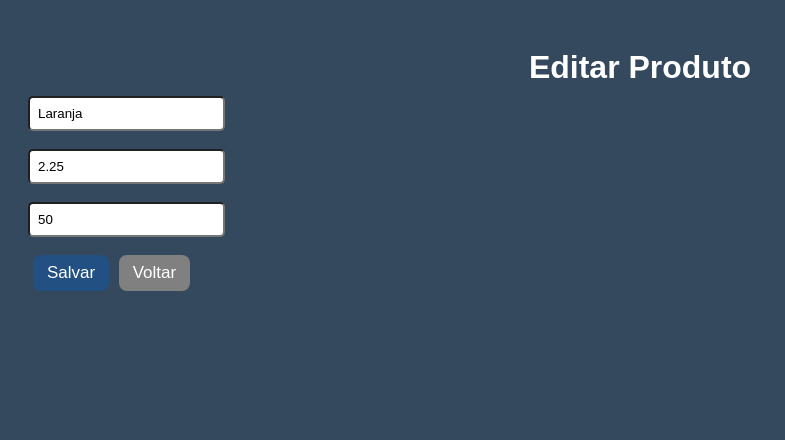
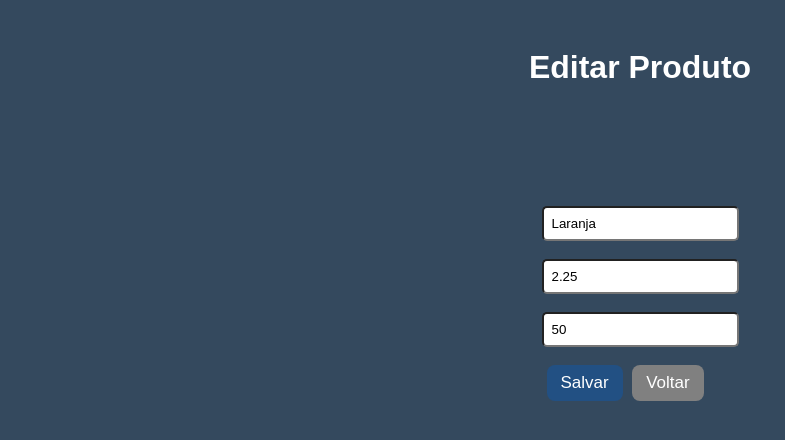
Before and after one commit to KomarovoK/Sistema-de-Estoque, a Flask app: page /editar/2 in a window 1280 px wide. Shown: the top 440 px of the page, without its empty margins (0-785 px from the left). Run offline with Flask 3, Linux system fonts and the light colour scheme; data comes from the database, SQL or seed files in the repository.

Commit message:
pequenas mudanças

```diff
--- a/templates/adicionar.html
+++ b/templates/adicionar.html
@@ -24,6 +24,8 @@
             {% endfor %}
         {% endif %}
     {% endwith %}
+
+    <div class="topo" style="margin-top: 120px;">
 
         <form method="POST">
 
@@ -62,6 +64,8 @@
 
         </form>
 
+    </div>
+
 </body>
 
 </html>
--- a/templates/editar.html
+++ b/templates/editar.html
@@ -22,6 +22,8 @@
             {% endfor %}
         {% endif %}
     {% endwith %}
+
+    <div class="topo" style="margin-top: 120px;">
 
         <form method="POST">
 
@@ -62,5 +64,8 @@
 
         </form>
 
+    </div>
+
 </body>
+
 </html>
```
Lines whose indentation alone changed are shown as unchanged.
